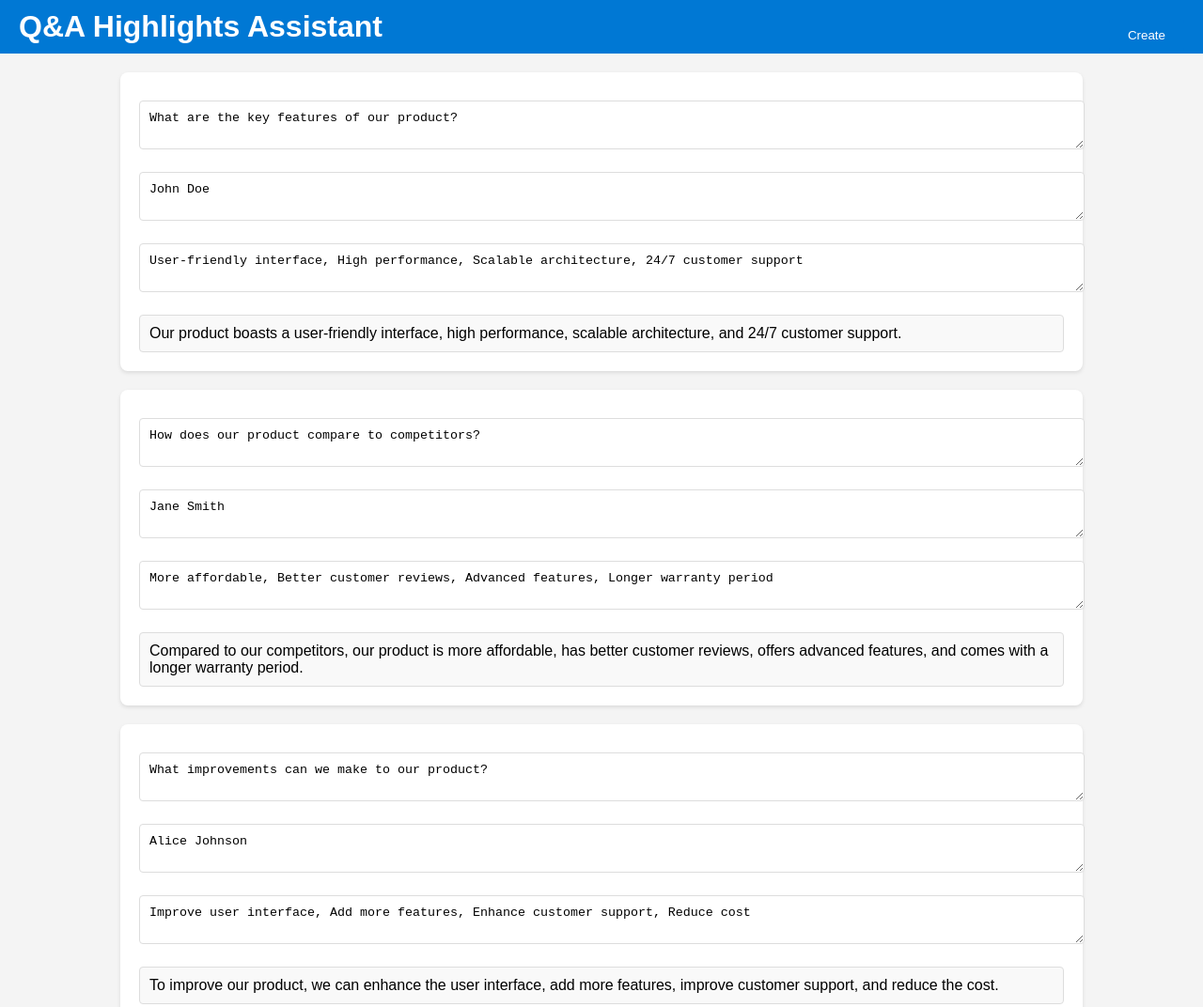
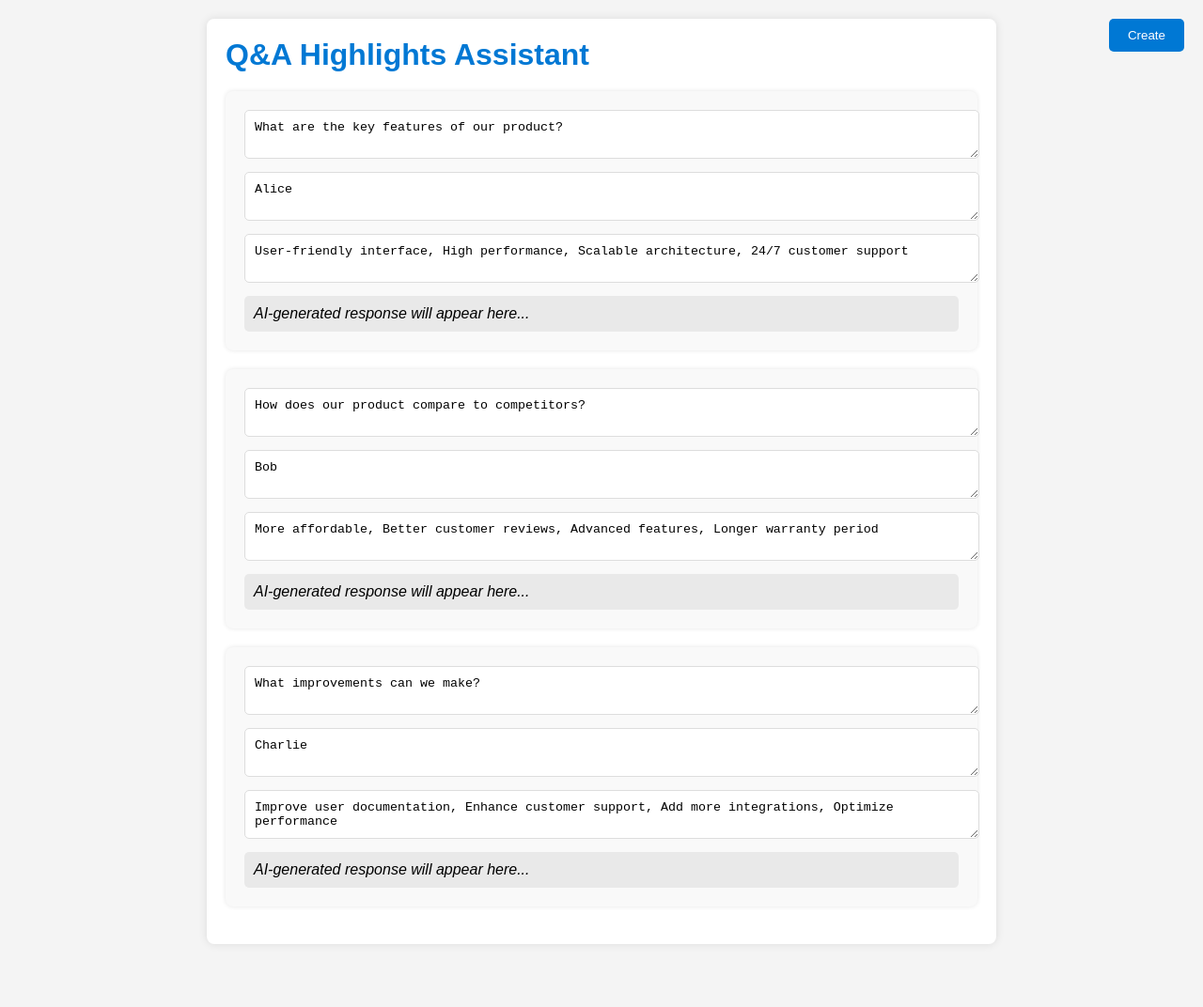
Before and after one commit to heartcho/Q-Assistant, a plain HTML site: page index.html in a window 1280 px wide. Shown: the top 1072 px of the page at 94% size. After the commit the page ends 1025 px from the top, so only its background shows below. Drawn offline with Linux system fonts and the light colour scheme; no server answers.

Commit message:
Update index.html

```diff
--- a/index.html
+++ b/index.html
@@ -1,4 +1,3 @@
-
 <!DOCTYPE html>
 <html lang="en">
 <head>
@@ -13,109 +12,144 @@
             padding: 0;
         }
         .container {
-            width: 80%;
-            margin: 0 auto;
+            max-width: 800px;
+            margin: 20px auto;
             padding: 20px;
+            background-color: #fff;
+            box-shadow: 0 0 10px rgba(0, 0, 0, 0.1);
+            border-radius: 8px;
         }
         .header {
-            background-color: #0078d4;
-            color: white;
-            padding: 10px 20px;
             display: flex;
             justify-content: space-between;
             align-items: center;
+            margin-bottom: 20px;
         }
         .header h1 {
             margin: 0;
+            color: #0078d4;
+        }
+        .create-btn {
+            background-color: #0078d4;
+            color: #fff;
+            border: none;
+            padding: 10px 20px;
+            border-radius: 5px;
+            cursor: pointer;
+            position: fixed;
+            top: 20px;
+            right: 20px;
+        }
+        .create-btn:hover {
+            background-color: #005a9e;
         }
         .question-card {
-            background: white;
-            border-radius: 8px;
-            box-shadow: 0 2px 4px rgba(0, 0, 0, 0.1);
             margin-bottom: 20px;
             padding: 20px;
+            background-color: #f9f9f9;
+            border-radius: 8px;
+            box-shadow: 0 0 5px rgba(0, 0, 0, 0.1);
         }
         .question-card textarea {
             width: 100%;
             padding: 10px;
-            margin: 10px 0;
+            margin-bottom: 10px;
             border: 1px solid #ddd;
-            border-radius: 4px;
+            border-radius: 5px;
         }
         .output {
-            background: #f9f9f9;
-            border: 1px solid #ddd;
-            border-radius: 4px;
+            background-color: #e9e9e9;
             padding: 10px;
-            margin-top: 10px;
-        }
-        .create-btn {
-            position: fixed;
-            top: 20px;
-            right: 20px;
-            background-color: #0078d4;
-            color: white;
-            border: none;
-            padding: 10px 20px;
-            border-radius: 4px;
-            cursor: pointer;
+            border-radius: 5px;
+            font-style: italic;
         }
     </style>
 </head>
 <body>
-    <div class="header">
-        <h1>Q&A Highlights Assistant</h1>
-        <button class="create-btn" onclick="createQuestion()">Create</button>
-    </div>
-    <div class="container" id="question-container">
-        <!-- Preset Questions -->
-        <div class="question-card">
-            <textarea placeholder="Question">What are the key features of our product?</textarea>
-            <textarea placeholder="Name of teammate you worked with">John Doe</textarea>
-            <textarea placeholder="Highlights">User-friendly interface, High performance, Scalable architecture, 24/7 customer support</textarea>
-            <div class="output">Our product boasts a user-friendly interface, high performance, scalable architecture, and 24/7 customer support.</div>
+    <div class="container">
+        <div class="header">
+            <h1>Q&A Highlights Assistant</h1>
+            <button class="create-btn" onclick="createQuestionCard()">Create</button>
         </div>
-        <div class="question-card">
-            <textarea placeholder="Question">How does our product compare to competitors?</textarea>
-            <textarea placeholder="Name of teammate you worked with">Jane Smith</textarea>
-            <textarea placeholder="Highlights">More affordable, Better customer reviews, Advanced features, Longer warranty period</textarea>
-            <div class="output">Compared to our competitors, our product is more affordable, has better customer reviews, offers advanced features, and comes with a longer warranty period.</div>
-        </div>
-        <div class="question-card">
-            <textarea placeholder="Question">What improvements can we make to our product?</textarea>
-            <textarea placeholder="Name of teammate you worked with">Alice Johnson</textarea>
-            <textarea placeholder="Highlights">Improve user interface, Add more features, Enhance customer support, Reduce cost</textarea>
-            <div class="output">To improve our product, we can enhance the user interface, add more features, improve customer support, and reduce the cost.</div>
+        <div id="question-container">
+            <!-- Preset questions will be added here -->
         </div>
     </div>
+
     <script>
-        function createQuestion() {
+        const presetQuestions = [
+            {
+                question: "What are the key features of our product?",
+                teammate: "Alice",
+                highlights: "User-friendly interface, High performance, Scalable architecture, 24/7 customer support"
+            },
+            {
+                question: "How does our product compare to competitors?",
+                teammate: "Bob",
+                highlights: "More affordable, Better customer reviews, Advanced features, Longer warranty period"
+            },
+            {
+                question: "What improvements can we make?",
+                teammate: "Charlie",
+                highlights: "Improve user documentation, Enhance customer support, Add more integrations, Optimize performance"
+            }
+        ];
+
+        function createQuestionCard(questionData = {}) {
             const container = document.getElementById('question-container');
             const card = document.createElement('div');
             card.className = 'question-card';
-            card.innerHTML = `
-                <textarea placeholder="Question"></textarea>
-                <textarea placeholder="Name of teammate you worked with"></textarea>
-                <textarea placeholder="Highlights"></textarea>
-                <div class="output"></div>
-            `;
+
+            const questionTextarea = document.createElement('textarea');
+            questionTextarea.placeholder = 'Enter your question here...';
+            questionTextarea.value = questionData.question || '';
+            questionTextarea.oninput = () => updateOutput(card);
+
+            const teammateTextarea = document.createElement('textarea');
+            teammateTextarea.placeholder = 'Name of teammate you worked with';
+            teammateTextarea.value = questionData.teammate || '';
+            teammateTextarea.oninput = () => updateOutput(card);
+
+            const highlightsTextarea = document.createElement('textarea');
+            highlightsTextarea.placeholder = 'Enter highlights here...';
+            highlightsTextarea.value = questionData.highlights || '';
+            highlightsTextarea.oninput = () => updateOutput(card);
+
+            const outputDiv = document.createElement('div');
+            outputDiv.className = 'output';
+            outputDiv.innerText = 'AI-generated response will appear here...';
+
+            card.appendChild(questionTextarea);
+            card.appendChild(teammateTextarea);
+            card.appendChild(highlightsTextarea);
+            card.appendChild(outputDiv);
             container.appendChild(card);
+
+            updateOutput(card);
         }
 
-        document.addEventListener('input', function(event) {
-            if (event.target.tagName.toLowerCase() === 'textarea') {
-                const card = event.target.closest('.question-card');
-                const question = card.querySelector('textarea:nth-child(1)').value;
-                const highlights = card.querySelector('textarea:nth-child(3)').value;
-                const output = card.querySelector('.output');
-                output.textContent = generateAIResponse(question, highlights);
-            }
-        });
+        function updateOutput(card) {
+            const question = card.querySelector('textarea:nth-child(1)').value;
+            const teammate = card.querySelector('textarea:nth-child(2)').value;
+            const highlights = card.querySelector('textarea:nth-child(3)').value;
 
-        function generateAIResponse(question, highlights) {
-            if (!question || !highlights) return '';
-            return `Based on the question "${question}", the key points include: ${highlights}.`;
+            generateAIResponse(question, highlights, teammate).then(response => {
+                card.querySelector('.output').innerText = response;
+            });
         }
+
+        async function generateAIResponse(question, highlights, teammate) {
+            const response = await fetch("https://your-backend.onrender.com/generate", {
+                method: "POST",
+                headers: { "Content-Type": "application/json" },
+                body: JSON.stringify({ question, highlights, teammate })
+            });
+            const data = await response.json();
+            return data.response;
+        }
+
+        // Initialize with preset questions
+        presetQuestions.forEach(createQuestionCard);
     </script>
 </body>
 </html>
```
